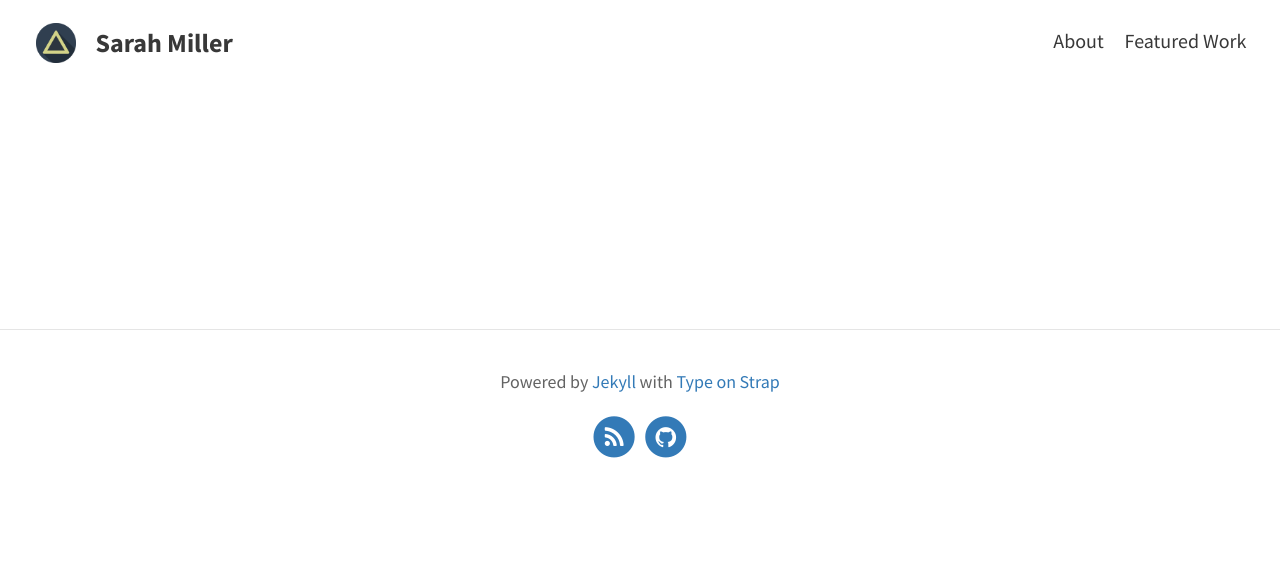
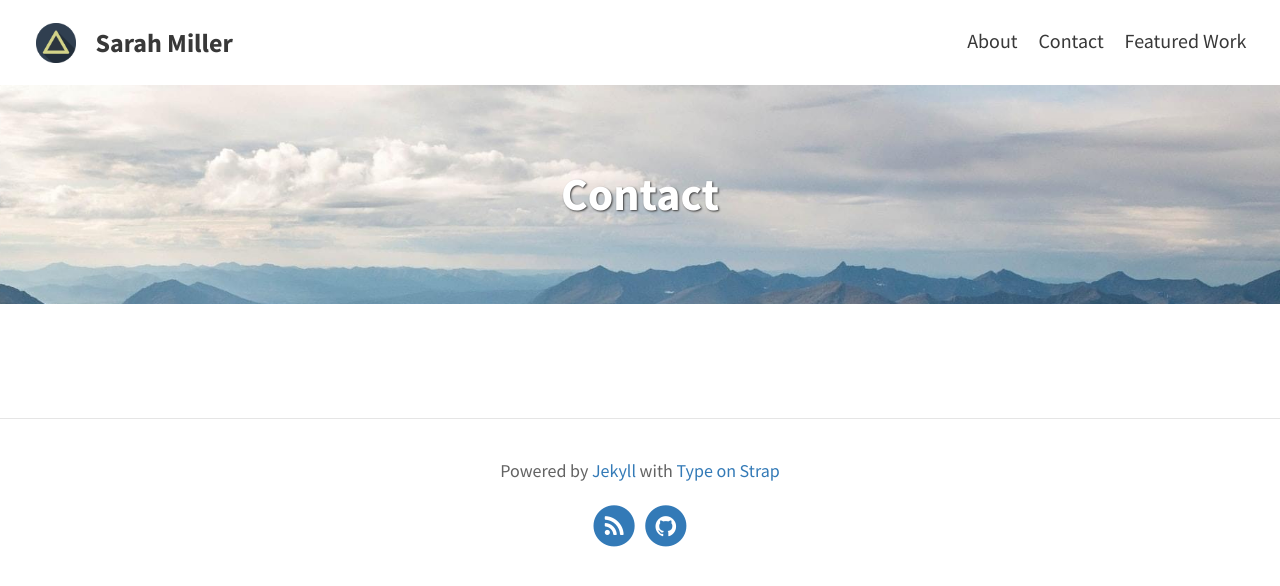
Before and after one commit to smillerworks/portfolio, a Jekyll site: the page built from pages/contact.md, in a window 1280 px wide. Shown: the top 586 px of the page. Built offline with Jekyll 4.4.1, drawn with Linux system fonts in a browser that asks for light colours; our own code applies the rules of GitHub Pages for plain Markdown files.

Commit message:
Update contact.md

```diff
--- a/pages/contact.md
+++ b/pages/contact.md
@@ -1,3 +1,6 @@
 ---
-template: page
+layout: page
+title: Contact
+permalink: /contact/
+feature-img: "assets/img/pexels/travel.jpeg"
 ---
```
